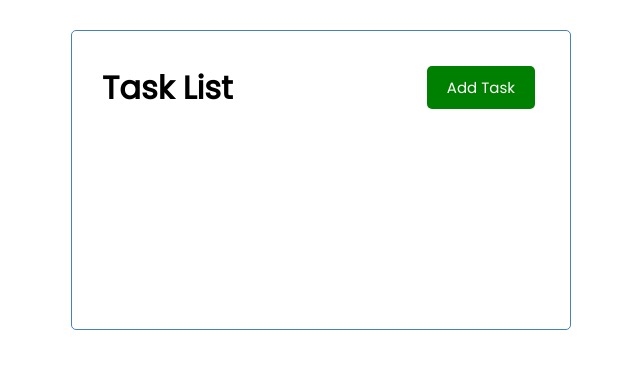
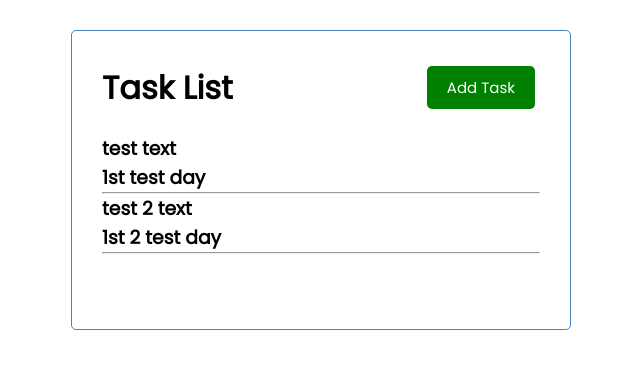
Before and after one commit to sharif7761/task-management-vueJs, a Vue app: page / in a window 1280 px wide. Shown: the top 368 px of the page, without its empty margins (319-959 px from the left). Built offline with nearby package versions, Linux system fonts and the light colour scheme.

Commit message:
single task component

```diff
--- /dev/null
+++ b/src/components/SingleTask.vue
@@ -0,0 +1,14 @@
+<template>
+  <h3>{{task.text}}</h3>
+  <h3>{{task.day}}</h3>
+  <hr/>
+</template>
+
+<script>
+export default {
+  name: 'SingleTask',
+  props: {
+    task: Object,
+  }
+}
+</script>
--- a/src/components/Tasks.vue
+++ b/src/components/Tasks.vue
@@ -1,14 +1,16 @@
 <template>
-  <div :key="task.id" v-for="task in tasks.tasks">
-    <h3>{{task.text}}</h3>
+  <div :key="task.id" v-for="task in tasks">
+    <SingleTask :task="task" />
   </div>
 </template>
 
 <script>
+import SingleTask from './SingleTask.vue';
 export default {
-  name: 'TaskList',
-  props: {
-    tasks: Array,
-  }
+    name: "TaskList",
+    props: {
+        tasks: Array,
+    },
+    components: { SingleTask }
 }
 </script>
```
